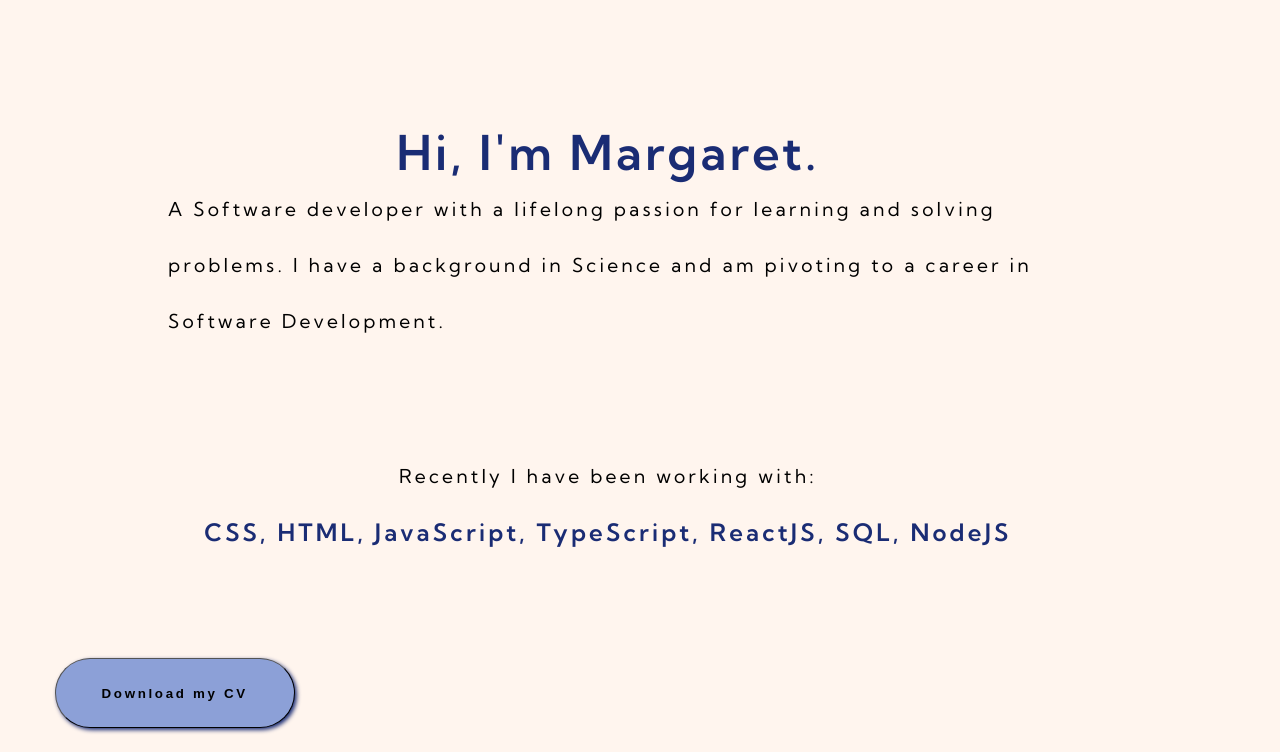
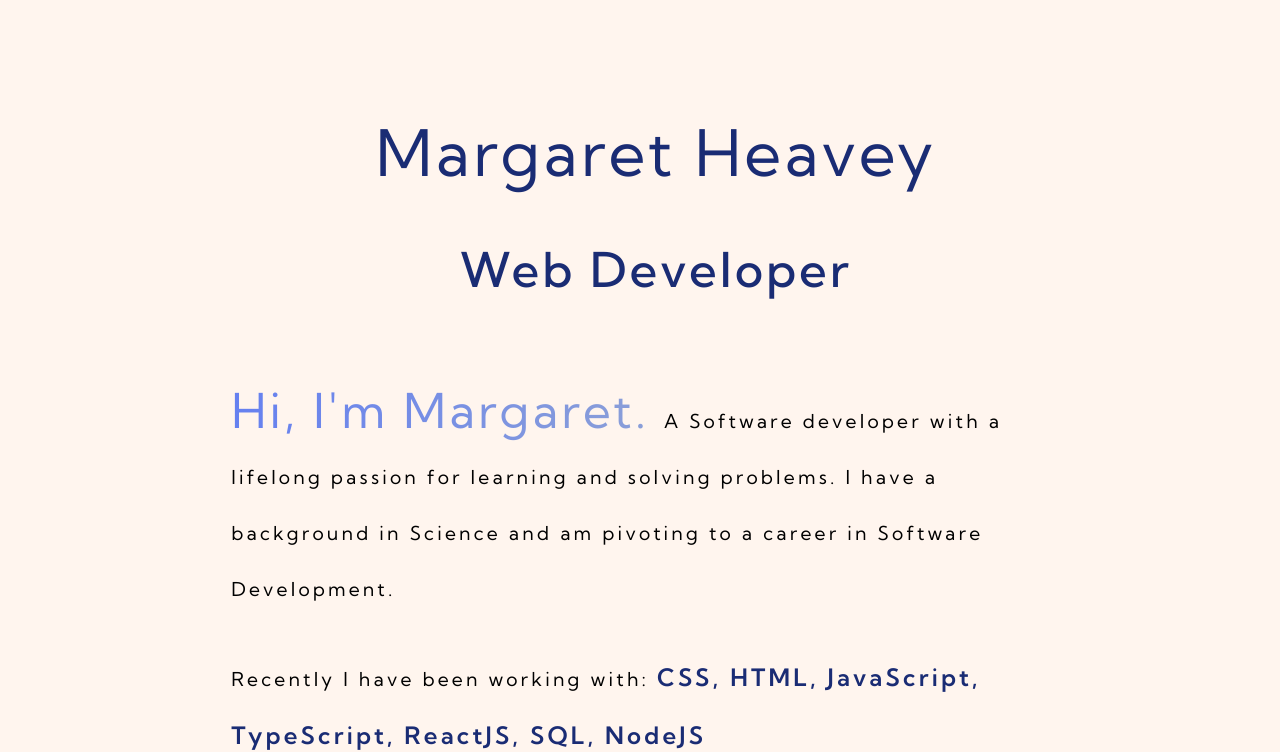
Before and after one commit to mheavey2/margaretheavey, a plain HTML site: page index.html in a window 1280 px wide. Shown: the part 75-827 px from the top of the page. Drawn offline with Linux system fonts and the light colour scheme.

Commit message:
add larger screen styling

```diff
--- a/index.html
+++ b/index.html
@@ -14,13 +14,24 @@
   <meta charset="utf-8" />
   <meta http-equiv="X-UA-Compatible" content="IE=edge" />
   <meta name="viewport" content="width=device-width" initial-scale="1">
-  <title>Margaret Heavey Website</title>
+  <title>Margaret Heavey Web Developer Portfolio</title>
   <meta name="description"
-    content="Welcome to my portfolio. I'm Margaret, a software developer with a passion for learning and creating. Come take a look at my projects and read about my journey.">
+    content="Margaret Heavey, Web Developer. Welcome to my portfolio. I'm Margaret, a former QC Microbiologist turned web and software developer with a passion for learning, creating and solving problems.">
+  <meta name="keywords"
+    content="frontend,react,UI development,frontend engineer,developer portfolio,software developer,software engineer, web development, website design, JavaScript, responsive design, frontend development, web developer portfolio, frontend developer portfolio  ">
+  <script type="application/ld+json">
+      {
+        "@context": "http://schema.org",
+        "@type": "Person",
+        "name": "[Margaret Heavey]",
+        "jobTitle": "Web Developer",
+        "url": "https://mheavey2.github.io/margaretheavey/"
+      }
+      </script>
   <link rel="canonical" href="https://mheavey2.github.io/margaretheavey/">
   <meta property="og:locale" content="en_GB">
   <meta property="og:type" content="website">
-  <meta property="og:title" content="Margaret Heavey Website">
+  <meta property="og:title" content="Margaret Heavey Web Developer Portfolio">
 
 
 
@@ -70,7 +81,8 @@
     <section class="info-container section-container" id="info">
       <!-- About -->
       <div class="about-me " id="about-me">
-
+        <h1>Margaret Heavey </h1>
+        <h2>Web Developer</h2>
 
         <p id="about-me-hi">
           <span> Hi, I'm Margaret. </span> A Software developer with a lifelong passion for learning and solving
@@ -229,7 +241,8 @@
     <section class="get-in-touch-container section-container">
       <div class="get-in-touch">
         <h2>Get in Touch</h2>
-        <p>Got a project in mind? I'm open to new opportunities! </p>
+        <p>Got a project in mind? </p>
+        <p>I'm open to new opportunities! </p>
         <div class="footer-contacts">
           <a href="mailto:mheavey2@gmail.com"><img class="footer-contact-logo" src="./img/email.svg"
               alt="email icon" /></a>
--- a/styles.css
+++ b/styles.css
@@ -1,6 +1,8 @@
 /*-----------------   Global Styles --------------------*/
 * {
   box-sizing: border-box;
+  margin: 0;
+  padding: 0;
   background-color: #fff5ee;
   color: #000;
   scroll-behavior: smooth;
@@ -15,12 +17,17 @@ h3 {
 /* general fonts */
 
 h1 {
-  font-size: 5.5rem;
-  margin-left: 0.5em;
+  font-size: 4rem;
+  font-weight: 400;
+  line-height: 4.5rem;
+  letter-spacing: 0.05em;
+  text-wrap: nowrap;
 }
 h2 {
   margin: 1.1em 2em;
   font-size: 3rem;
+  font-weight: 500;
+  text-wrap: nowrap;
 }
 h3 {
   font-size: 1.7rem;
@@ -34,7 +41,6 @@ body {
   scroll-behavior: smooth;
 }
 
-/* ---------- small screen start  ----------  */
 @media screen and (min-width: 200px) {
   /*  *********      header    *********** */
 
@@ -212,9 +218,9 @@ body {
   }
 }
 @media screen and (min-width: 601px) {
-  main {
+  /* main {
     align-items: flex-start;
-  }
+  } */
 }
 /*  ****      info   ***** */
 @media screen and (min-width: 200px) {
@@ -233,28 +239,10 @@ body {
   .section-container {
     flex-wrap: nowrap;
     /* width */
-    align-items: flex-start;
+    align-items: center;
   }
 }
-/* @media screen and (min-width: 200px) {
-  .info-container {
-    display: flex;
-    flex-wrap: wrap;
-    flex-direction: column;
-    justify-content: center;
-    align-items: center;
-    margin: 20rem 1rem;
-    width: 50%;
-  }
-} */
-/* @media screen and (min-width: 601px) {
-  .info-container {
-    width: 100%;
-    flex-wrap: nowrap;
-    align-items: flex-start;
-    width: 100%;
-  }
-} */
+
 @media screen and (min-width: 200px) {
   .about-me {
     display: flex;
@@ -263,52 +251,53 @@ body {
     align-items: center;
     justify-content: center;
     margin: 12rem 0rem 2rem;
-    padding: 0rem 5rem;
+    padding: 0rem 1.5rem;
   }
 }
 
 @media screen and (min-width: 601px) {
-  /* .about-me {
+  .about-me {
+    margin-left: 10em;
+    flex-wrap: nowrap;
+  }
+}
 
-    margin-left: 10rem;
-    flex-wrap: nowrap;
-    width: 100%;
-  } */
+/* @media screen and (min-width: 700px) {
+  .about-me {
+
+       margin-left:6rem;
+
+  }
+} */
+
+@media screen and (min-width: 200px) {
+  #about-me h2 {
+    margin-left: 0;
+    margin-right: 0;
+  }
 }
 
 @media screen and (min-width: 200px) {
   #about-me-hi {
-    display: flex;
-    flex-direction: column;
-    align-items: center;
-    justify-content: center;
-    margin: 0rem 5rem 5rem;
+    margin: 2rem 5rem;
     width: 90%;
   }
 }
 
-@media screen and (min-width: 601px) {
-  /* #about-me-hi {
-    display: block;
-    margin: 0rem 15rem 5rem;
-  } */
-}
-
 @media screen and (min-width: 200px) {
-  #about-me-hi :first-child {
-    font-weight: 600;
+  #about-me-hi span {
+    font-weight: 400;
     font-size: 3rem;
     color: #1a2c74;
+    text-wrap: nowrap;
+    background: linear-gradient(to right, #6580f0, #8ca0d7);
+    -webkit-background-clip: text;
+    -webkit-text-fill-color: transparent;
+    padding-bottom: 0.1em;
   }
 }
 @media screen and (min-width: 200px) {
   .tech-skills {
-    display: flex;
-    flex-direction: column;
-    align-items: center;
-    justify-content: center;
-
-    /* margin: 0rem 5rem 5rem; */
     width: 90%;
   }
 }
@@ -328,16 +317,6 @@ body {
 
 /*  ****      CV     ***** */
 @media screen and (min-width: 200px) {
-  .cv-outer-container {
-    display: flex;
-    flex-direction: column;
-    justify-content: center;
-    align-items: center;
-
-    margin-left: 0rem;
-  }
-}
-@media screen and (min-width: 200px) {
   .cv-button {
     background-color: #8ca0d7;
     border-width: 1px;
@@ -352,31 +331,10 @@ body {
   }
 }
 /*  ****      Projects     ***** */
-@media screen and (min-width: 200px) {
-  /* .projects-container-outer { */
-    /* display: flex;
-    flex-direction: column;
-    flex-wrap: wrap;
-    align-items: center;
-    justify-content: center;
-    margin: 12rem 0rem 2rem;
-    padding: 0rem 10rem; */
-
-  /* } */
-/* } */
-@media screen and (min-width: 601px) {
-  /* .projects-container-outer {
-    margin-left: 17rem;
-  } */
+.projects-container h2 {
+  margin: 5rem 0rem;
+  padding: 3.5rem;
 }
-
-.projects-container h2 {
-margin: 5rem 0rem;
-padding: 3.5rem;
-/* stop text wrapping */
-white-space: nowrap;
-}
-
 
 @media screen and (min-width: 200px) {
   .projects-container {
@@ -385,28 +343,27 @@ white-space: nowrap;
     flex-wrap: wrap;
     align-items: center;
     justify-content: center;
-
-    padding: 0rem;
+    /* padding: 0rem; */
     width: 100%;
-
-        }
+  }
 }
 @media screen and (min-width: 601px) {
-
+  .projects-container {
+    align-items: center;
+    width: 90%;
+  }
 }
 
 @media screen and (min-width: 200px) {
   .project-item-container {
-    position:relative;
-    /* right: 0%; */
+    position: relative;
     display: flex;
     flex-direction: column;
     justify-content: center;
     align-items: center;
-    /* gap: 1em; */
     margin: 3rem 1.5rem;
     padding: 0em;
-    width: 30rem;
+    width: 35rem;
     border-width: 0.25rem;
     border-radius: 10px;
     box-shadow: 2px 2px 10px #1a2c74;
@@ -414,8 +371,7 @@ white-space: nowrap;
 }
 @media screen and (min-width: 601px) {
   .project-item-container {
-    /* flex-direction: row;
-    margin-left: 5rem; */
+    width: 100%;
   }
 }
 
@@ -518,41 +474,20 @@ white-space: nowrap;
   }
 }
 /*  ****      Get in Touch     ***** */
-/* @media screen and (min-width: 200px) {
-  .get-in-touch-container {
+
+@media screen and (min-width: 200px) {
+  .get-in-touch {
     display: flex;
     flex-direction: column;
     flex-wrap: wrap;
     align-items: center;
     justify-content: center;
-    margin-top: 5rem;
-    margin-left: 5rem;
-  }
-} */
-/* @media screen and (min-width: 601px) {
-  .get-in-touch-container {
-    flex-wrap: nowrap;
-  }
-} */
-
-@media screen and (min-width: 200px) {
-  .get-in-touch {
-    /* display: flex;
-    flex-direction: column;
-    flex-wrap: wrap;
-    align-items: center;
-    justify-content: center;
-    margin-top: 5rem;
-    margin-left: 15rem;
-    width: 100%; */
+    padding: 5rem;
+    width: 35rem;
+    gap: 1rem;
   }
 }
 
-@media screen and (min-width: 200px) {
-  /* .get-in-touch p {
-    margin-left: 5rem;
-  } */
-}
 @media screen and (min-width: 200px) {
   .footer-contacts {
     display: flex;
@@ -586,20 +521,19 @@ white-space: nowrap;
 /*  *********      footer    *********** */
 
 @media screen and (min-width: 200px) {
-  /* footer {
+  footer {
     display: flex;
     justify-content: center;
     align-items: center;
+    flex-wrap: nowrap;
     height: 10em;
-    width: 100%;
-    background-color: #fff5ee;
-    padding: 0;
-    margin-top: 5em;
-    margin-left: 15rem;
-  } */
+    width: 35rem;
+
+    margin: 1rem 0rem 0rem 3rem;
+  }
 }
-@media screen and (min-width: 601px) {
-  /* footer {
-    margin-left: 8rem;
-  } */
+@media screen and (min-width: 768px) {
+  footer {
+    width: 90%;
+  }
 }
```
